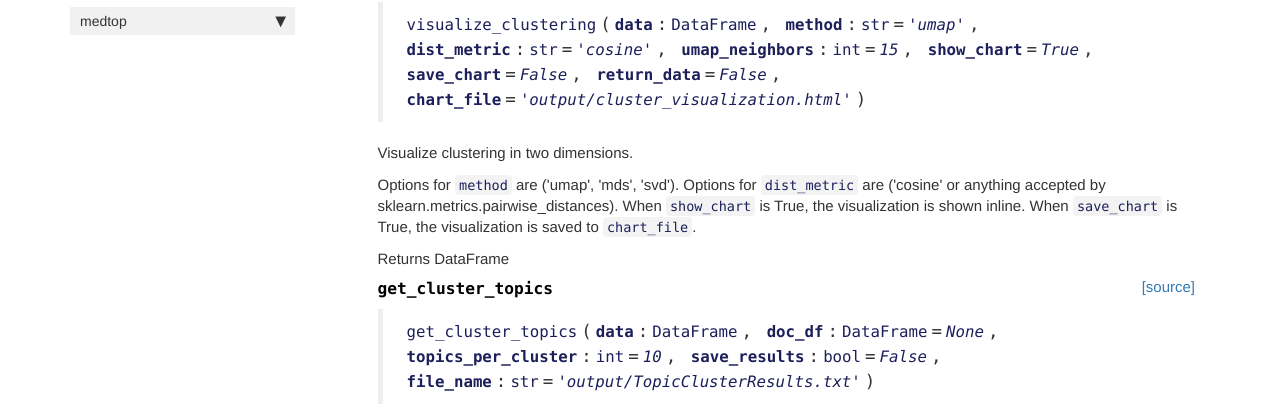
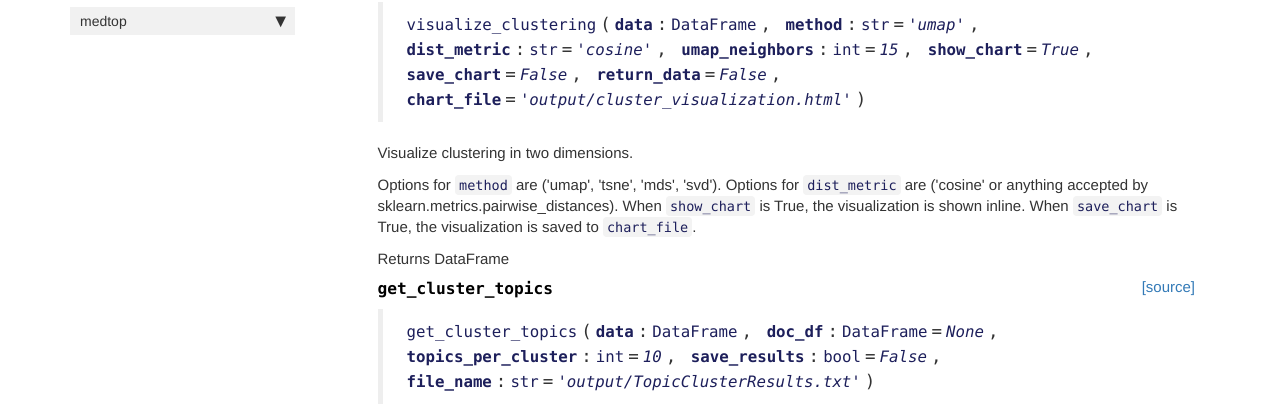
Before and after one commit to VCUWrightCenter/TopEx, a Jekyll site: the page built from docs/core.html, in a window 1280 px wide and 900 px high, scrolled down 2330 px. Shown: the part 84-490 px from the top of the window. Built offline with Jekyll 4.4.1, drawn with Linux system fonts in a browser that asks for light colours; nearby versions of some CDN libraries; comment, search, counter and statistics services are not loaded.

Commit message:
Updating documentation to include t-SNE clustering

```diff
--- a/docs/core.html
+++ b/docs/core.html
@@ -292,7 +292,7 @@ height is shown inline. When <code>show_dendrogram</code> is True, the HAC dendr
 <h4 id="visualize_clustering" class="doc_header"><code>visualize_clustering</code><a href="https://github.com/etfrenchvcu/medtop/tree/master/medtop/core.py#L260" class="source_link" style="float:right">[source]</a></h4><blockquote><p><code>visualize_clustering</code>(<strong><code>data</code></strong>:<code>DataFrame</code>, <strong><code>method</code></strong>:<code>str</code>=<em><code>'umap'</code></em>, <strong><code>dist_metric</code></strong>:<code>str</code>=<em><code>'cosine'</code></em>, <strong><code>umap_neighbors</code></strong>:<code>int</code>=<em><code>15</code></em>, <strong><code>show_chart</code></strong>=<em><code>True</code></em>, <strong><code>save_chart</code></strong>=<em><code>False</code></em>, <strong><code>return_data</code></strong>=<em><code>False</code></em>, <strong><code>chart_file</code></strong>=<em><code>'output/cluster_visualization.html'</code></em>)</p>
 </blockquote>
 <p>Visualize clustering in two dimensions.</p>
-<p>Options for <code>method</code> are ('umap', 'mds', 'svd'). Options for <code>dist_metric</code> are ('cosine' or anything accepted by
+<p>Options for <code>method</code> are ('umap', 'tsne', 'mds', 'svd'). Options for <code>dist_metric</code> are ('cosine' or anything accepted by
 sklearn.metrics.pairwise_distances). When <code>show_chart</code> is True, the visualization is shown inline.
 When <code>save_chart</code> is True, the visualization is saved to <code>chart_file</code>.</p>
 <p>Returns DataFrame</p>
--- a/docs/index.html
+++ b/docs/index.html
@@ -209,7 +209,7 @@ description: "Extracting topics from reflective medical writings."
 <span class="n">doc_df</span> <span class="o">=</span> <span class="n">get_vectors</span><span class="p">(</span><span class="s2">&quot;tfidf&quot;</span><span class="p">,</span> <span class="n">doc_df</span><span class="p">,</span> <span class="n">dictionary</span> <span class="o">=</span> <span class="n">dictionary</span><span class="p">,</span> <span class="n">tfidf</span> <span class="o">=</span> <span class="n">tfidf</span><span class="p">)</span>
 <span class="n">doc_df</span> <span class="o">=</span> <span class="n">assign_clusters</span><span class="p">(</span><span class="n">doc_df</span><span class="p">,</span> <span class="n">method</span> <span class="o">=</span> <span class="s2">&quot;kmeans&quot;</span><span class="p">,</span> <span class="n">k</span><span class="o">=</span><span class="mi">4</span><span class="p">)</span>
 <span class="n">cluster_df</span> <span class="o">=</span> <span class="n">get_cluster_topics</span><span class="p">(</span><span class="n">data</span><span class="p">,</span> <span class="n">doc_df</span><span class="p">,</span> <span class="n">save_results</span> <span class="o">=</span> <span class="kc">False</span><span class="p">)</span>
-<span class="n">visualize_clustering</span><span class="p">(</span><span class="n">data</span><span class="p">,</span> <span class="n">method</span> <span class="o">=</span> <span class="s2">&quot;svd&quot;</span><span class="p">,</span> <span class="n">show_chart</span> <span class="o">=</span> <span class="kc">False</span><span class="p">)</span>
+<span class="n">visualize_clustering</span><span class="p">(</span><span class="n">data</span><span class="p">,</span> <span class="n">method</span> <span class="o">=</span> <span class="s2">&quot;umap&quot;</span><span class="p">,</span> <span class="n">show_chart</span> <span class="o">=</span> <span class="kc">False</span><span class="p">)</span>
 </pre></div>
 
     </div>
--- a/medtop/core.py
+++ b/medtop/core.py
@@ -263,7 +263,7 @@ def visualize_clustering(data:DataFrame, method:str = "umap", dist_metric:str =
     """
     Visualize clustering in two dimensions.
 
-    Options for `method` are ('umap', 'mds', 'svd'). Options for `dist_metric` are ('cosine' or anything accepted by
+    Options for `method` are ('umap', 'tsne', 'mds', 'svd'). Options for `dist_metric` are ('cosine' or anything accepted by
     sklearn.metrics.pairwise_distances). When `show_chart` is True, the visualization is shown inline.
     When `save_chart` is True, the visualization is saved to `chart_file`.
 
```
Also changed, not shown: README.md, 2 other files.
